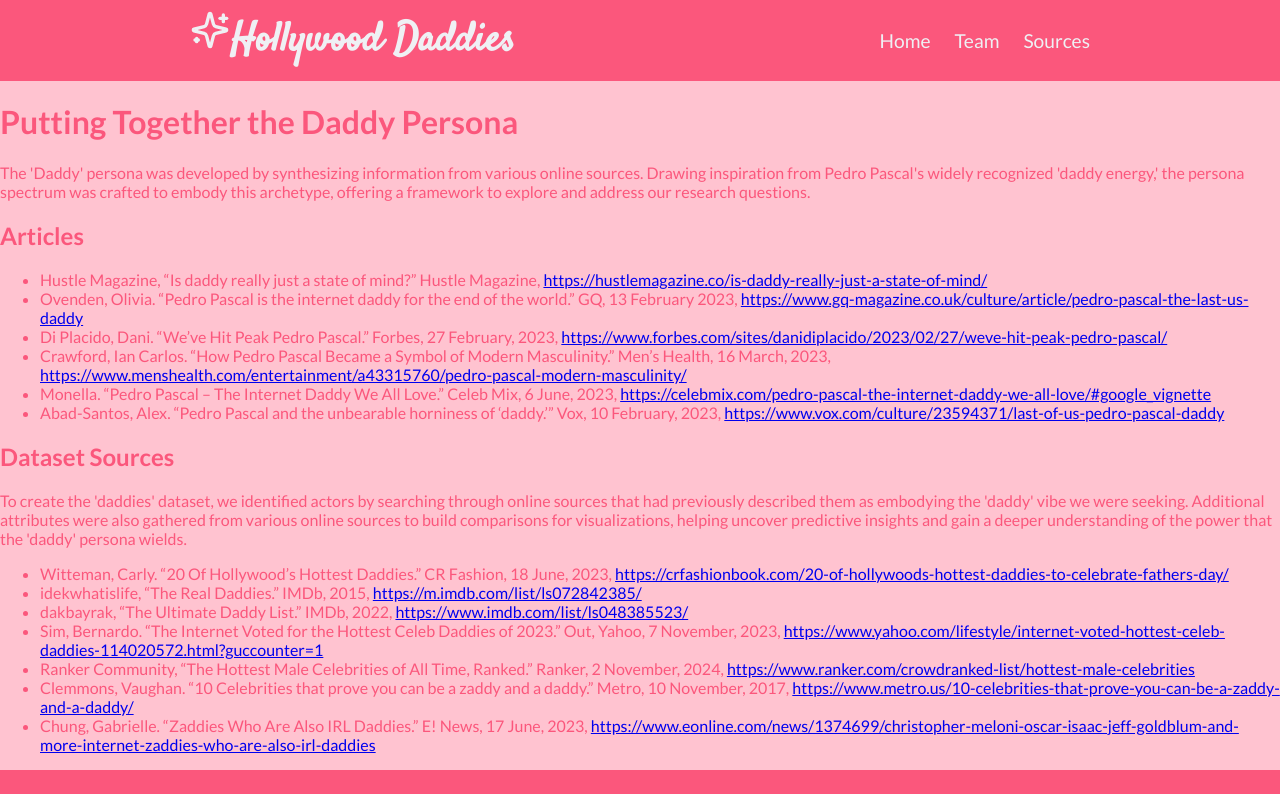
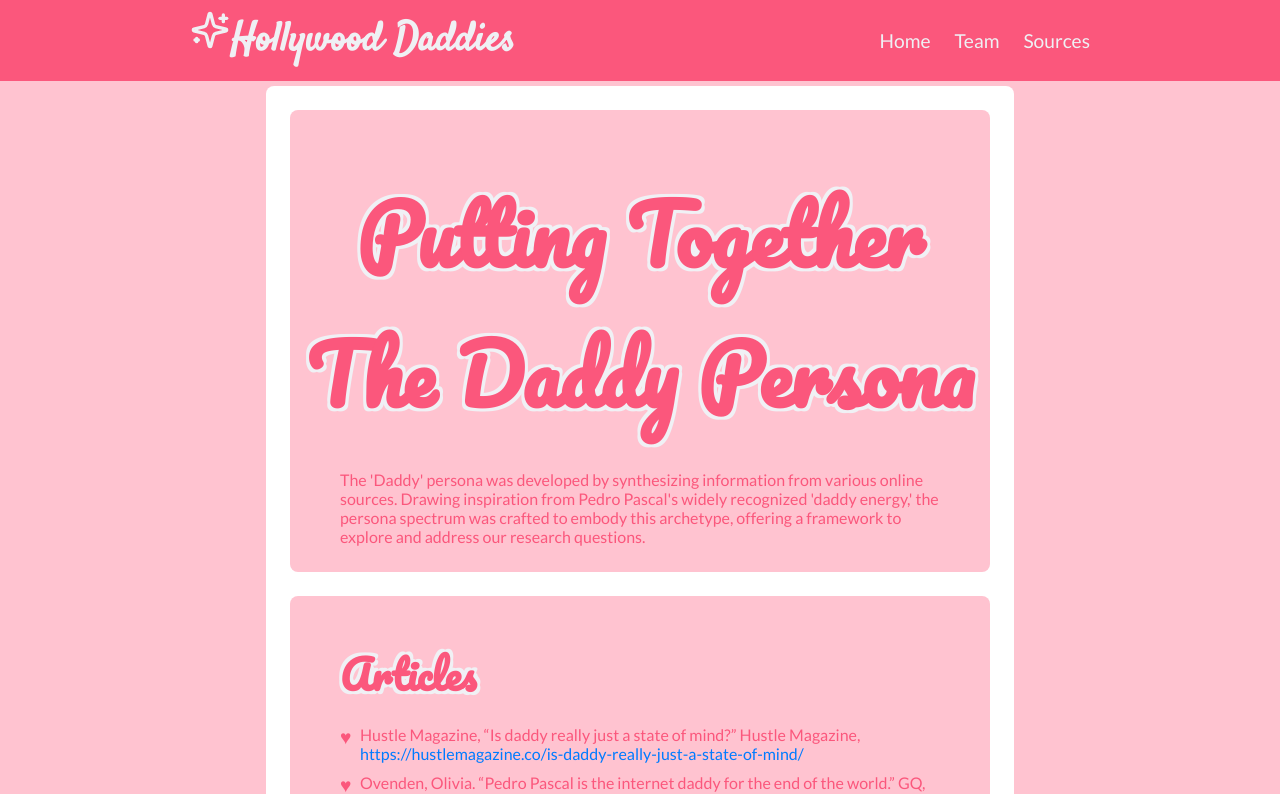
Before and after one commit to The-Snack-Pack/daddy-set, a React (Create React App) app: page /Sources in a window 1280 px wide. Shown: the top 794 px of the page. Built offline with nearby package versions, Linux system fonts and the light colour scheme; a web font is replaced by a local one.

Commit message:
SourcesPage Update

```diff
--- a/src/Pages/SourcesPage.css
+++ b/src/Pages/SourcesPage.css
@@ -1,21 +1,65 @@
-.source-body {
-  display: grid;
-  width: 60%;
-  text-align: left;
-  line-height: 1.6;
-  position: relative; /* Container for absolute positioning */
-  margin-left:20%;
+.sources-page {
+  display:grid;
+  height: 100%;
+  width: 100%;
+  text-align: center;
+  justify-content: center;
 }
 
-.source-title {
-  font-size: 1.7rem;
-  color: #fb577c;
+.center-page {
+  display:grid;
+  position: relative;
+  justify-content: center;
+  align-items: center;
+  max-width: 700px;
 }
 
-.source-body h2 {
-  font-size: 1.5rem;
+.title-banner {
+  font-family: "Pacifico", cursive;
+  font-size: min(10vh, 8vw); /* Larger font size for the title */
+  /*z-index: 10; /* Bring the banner to the front */
+  font-weight: bold; /* Bold text */
   color: #fb577c;
+  text-decoration: none; /* Remove underline */
+  transition: color 0.3s ease; /* Smooth hover transition */
+  text-shadow: 3px 3px 0px #f0f1f5,
+  -3px -3px 0px #f0f1f5,
+  3px -3px 0px #f0f1f5,
+  -3px 3px 0px #f0f1f5;
+  margin-bottom: 0;
 }
+
+.title-banner-small {
+  font-size: max(5vh, 3vw); /* Larger font size for the title */
+}
+
+.title-banner:hover{
+  color: #7fbee1; /* Light pink hover effect */
+}
+
+.source-grid-container {
+  display: grid;
+  background-color: white; /* White */
+  border-radius: 8px; /* Rounded corners for images */
+  padding: 3vh;
+  grid-template-columns: 1fr;
+  grid-template-rows: 2fr;
+  gap: 3vh;
+  width: 100%;
+}
+
+.source-grid-box {
+  background-color: #ffc3d0;
+  border-radius: 8px; /* Rounded corners for images */
+  transition: all 0.5s ease;
+  width: 100%;
+}
+
+.inner-box {
+  padding: 10px 50px 10px 50px;
+  text-align: left;
+}
+
 
 .citation-list {
   list-style-type: none;
--- a/src/Pages/SourcesPage.js
+++ b/src/Pages/SourcesPage.js
@@ -1,18 +1,24 @@
 import React from 'react';
+import './SourcesPage.css';
 
 const SourcesPage = () => {
   return (
-    <div className="source-page">
-      <div className="source-title">
-        <h1>Putting Together the Daddy Persona</h1>
-      </div>
-
-      <div className="source-body">
+      <div className="sources-page">
+        <div className="source-grid-container center-page">
+          <div className="source-grid-box">
+            <h1 className="title-banner">
+              Putting Together<br/>The Daddy Persona
+            </h1>
+            <div className="inner-box">
               <p>
                 The 'Daddy' persona was developed by synthesizing information from various online sources. Drawing inspiration from Pedro Pascal's widely recognized 'daddy energy,' the persona spectrum was crafted to embody this archetype, offering a framework to explore and address our research questions.
               </p>
+            </div>
+          </div>
 
-        <h2>Articles</h2>
+            <div className="source-grid-box">
+              <div  className="inner-box">
+                <h2 className="title-banner title-banner-small">Articles</h2>
                 <ul className="citation-list">
                   <li>
                     Hustle Magazine, “Is daddy really just a state of mind?” Hustle Magazine, <a href="https://hustlemagazine.co/is-daddy-really-just-a-state-of-mind/">https://hustlemagazine.co/is-daddy-really-just-a-state-of-mind/</a>
@@ -33,8 +39,12 @@ const SourcesPage = () => {
                     Abad-Santos, Alex. “Pedro Pascal and the unbearable horniness of ‘daddy.’” Vox, 10 February, 2023, <a href="https://www.vox.com/culture/23594371/last-of-us-pedro-pascal-daddy">https://www.vox.com/culture/23594371/last-of-us-pedro-pascal-daddy</a>
                   </li>
                 </ul>
+              </div>
+            </div>
 
-        <h2>Dataset Sources</h2>
+            <div className="source-grid-box">
+              <div className="inner-box">
+                <h2 className="title-banner title-banner-small">Dataset Sources</h2>
                 <p>
                   To create the 'daddies' dataset, we identified actors by searching through online sources that had previously described them as embodying the 'daddy' vibe we were seeking. Additional attributes were also gathered from various online sources to build comparisons for visualizations, helping uncover predictive insights and gain a deeper understanding of the power that the 'daddy' persona wields.
                 </p>
@@ -63,6 +73,10 @@ const SourcesPage = () => {
                 </ul>
               </div>
             </div>
+
+        </div>
+
+      </div>
   );
 };
 
--- a/src/Pages/TeamPage.css
+++ b/src/Pages/TeamPage.css
@@ -7,12 +7,13 @@
 }
 
 .team-grid-container {
-  max-width: 900px;
-  background-color: #f8f9fa; /* White */
   display: grid;
   position: relative;
   justify-content: center;
   align-items: center;
+  max-width: 900px;
+  background-color: #f8f9fa; /* White */
+  border-radius: 8px; /* Rounded corners for images */
   grid-template-columns: 1fr 2fr; /* Two columns: 1 part text, 2 parts images */
   gap: 3vh;
   padding: 3vh;
--- a/src/Sections/Header.js
+++ b/src/Sections/Header.js
@@ -28,8 +28,8 @@ const Header = () => {
         <nav className="header-nav">
           <ul className="nav-links">
             <li><Link to="/">Home</Link></li>
-            <Link to="/team">Team</Link>
-            <Link to="/source">Sources</Link>
+            <Link to="/Team">Team</Link>
+            <Link to="/Sources">Sources</Link>
           </ul>
         </nav>
 
```
Lines whose indentation alone changed are shown as unchanged.
